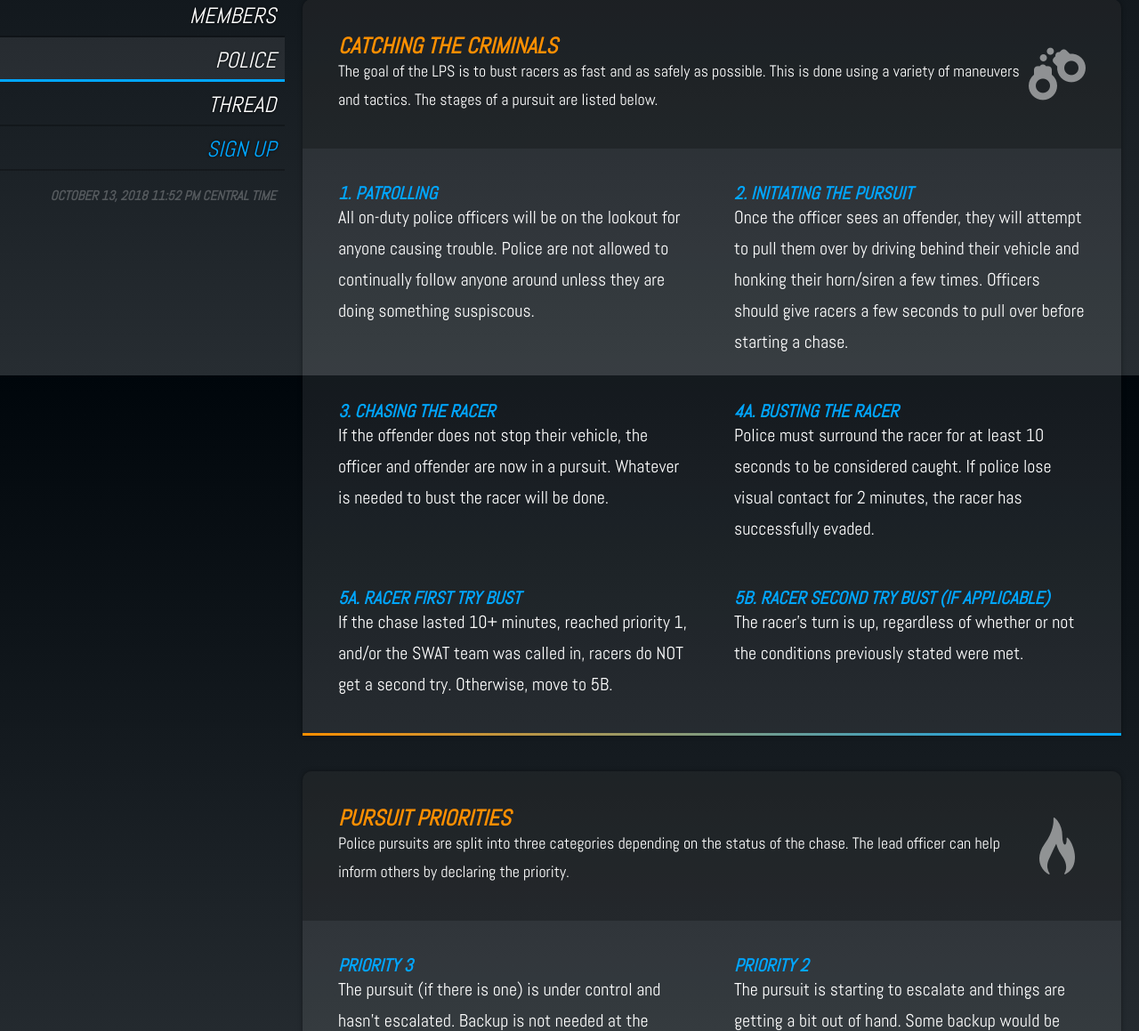
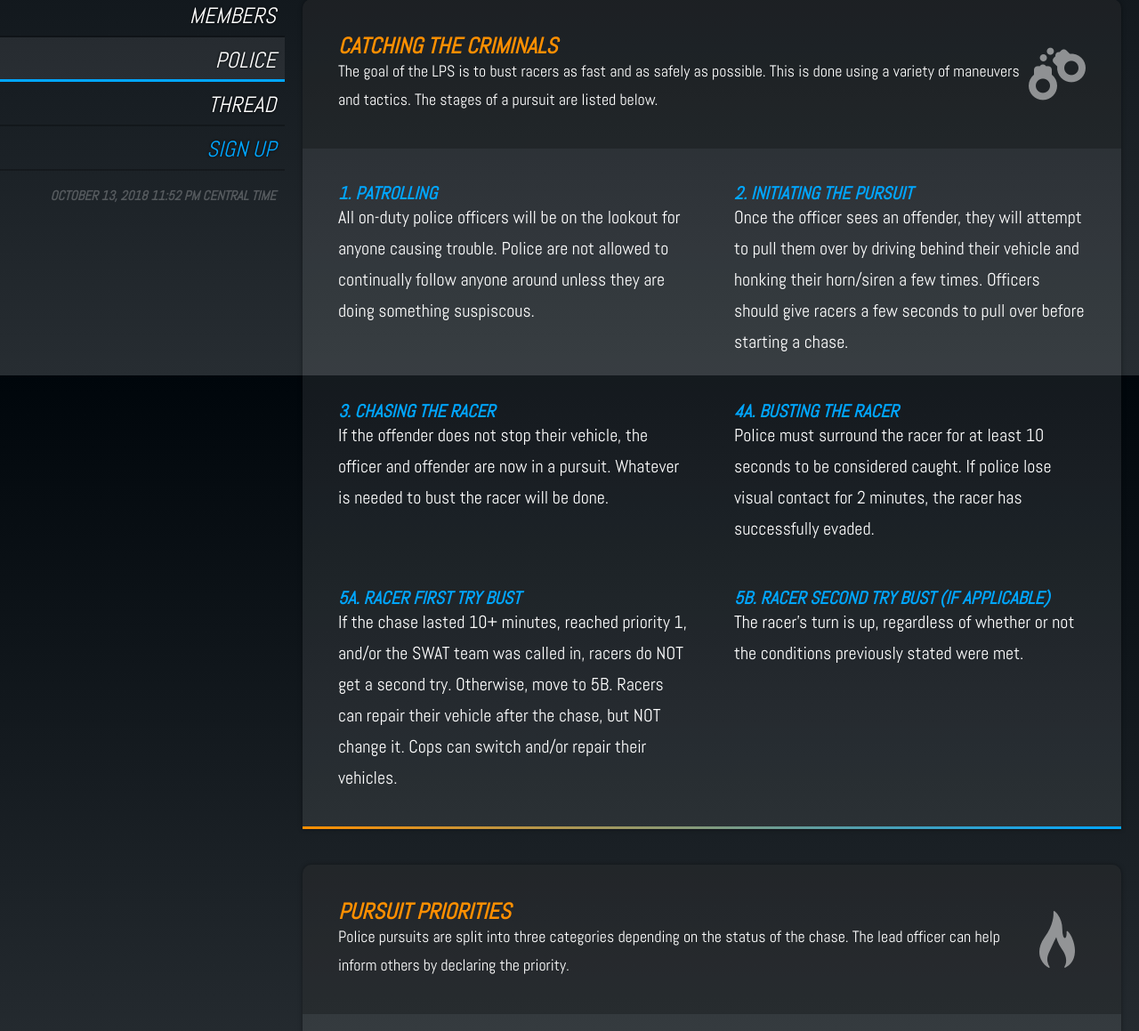
Before and after one commit to Ameer67/The-Racers-and-Chasers-Club, a PHP site: page /police.php in a window 1280 px wide. Shown: the part 378-1537 px from the top of the page at 89% size. Run offline with PHP 8.4, Linux system fonts and the light colour scheme; a stand-in replaces the project's code that opens the database connection; grey boxes are pictures that could not be loaded.

Commit message:
added info about repairing cars to police page

```diff
--- a/police.php
+++ b/police.php
@@ -36,7 +36,7 @@
             </div>
             <div>
                 <h4>5A. Racer first try bust</h4>
-                <p> If the chase lasted 10+ minutes, reached priority 1, and/or the SWAT team was called in, racers do NOT get a second try. Otherwise, move to 5B.</p>
+                <p> If the chase lasted 10+ minutes, reached priority 1, and/or the SWAT team was called in, racers do NOT get a second try. Otherwise, move to 5B. Racers can repair their vehicle after the chase, but NOT change it. Cops can switch and/or repair their vehicles.</p>
             </div>
             <div>
                 <h4>5B. Racer second try bust (if applicable)</h4>
```
